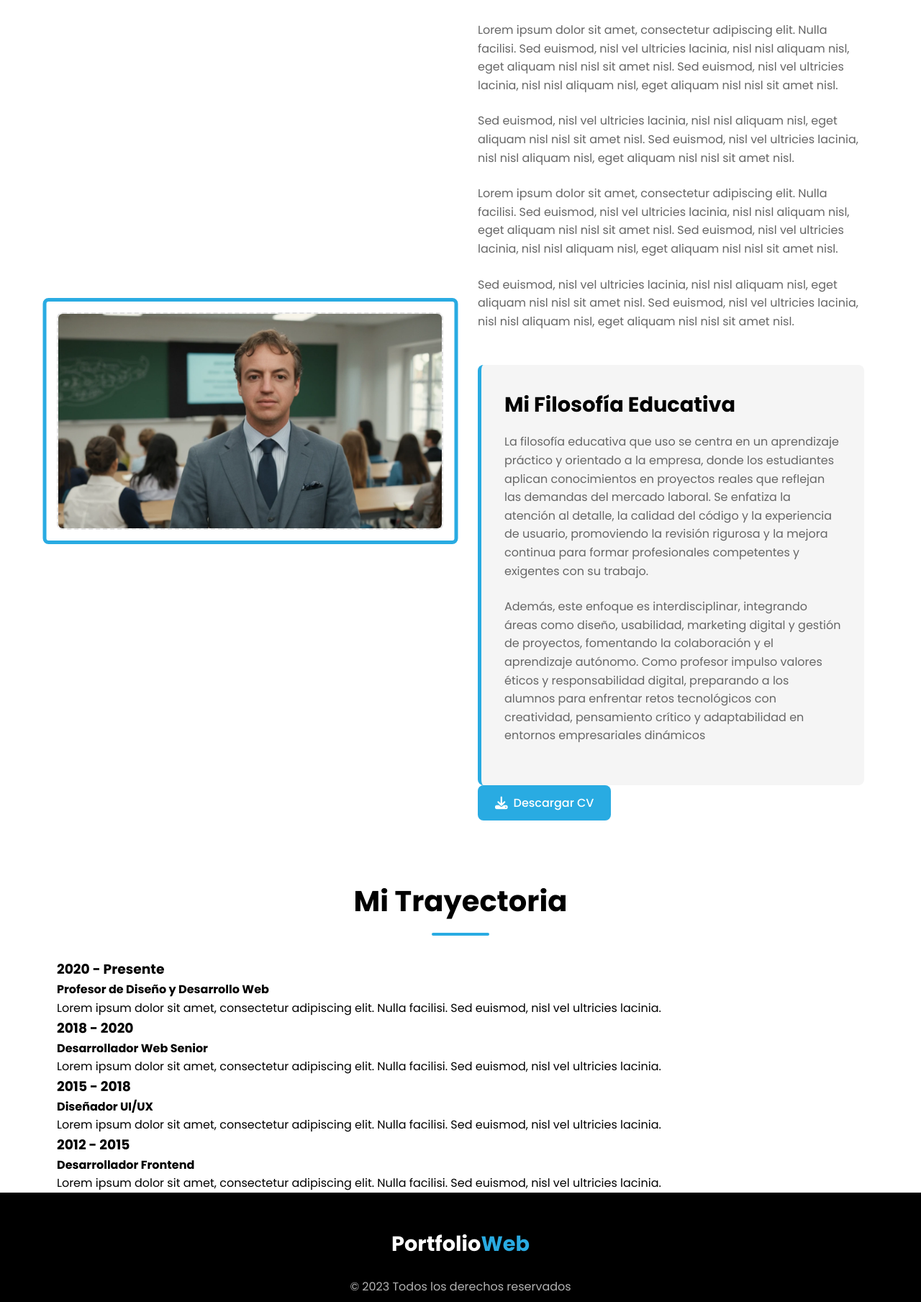
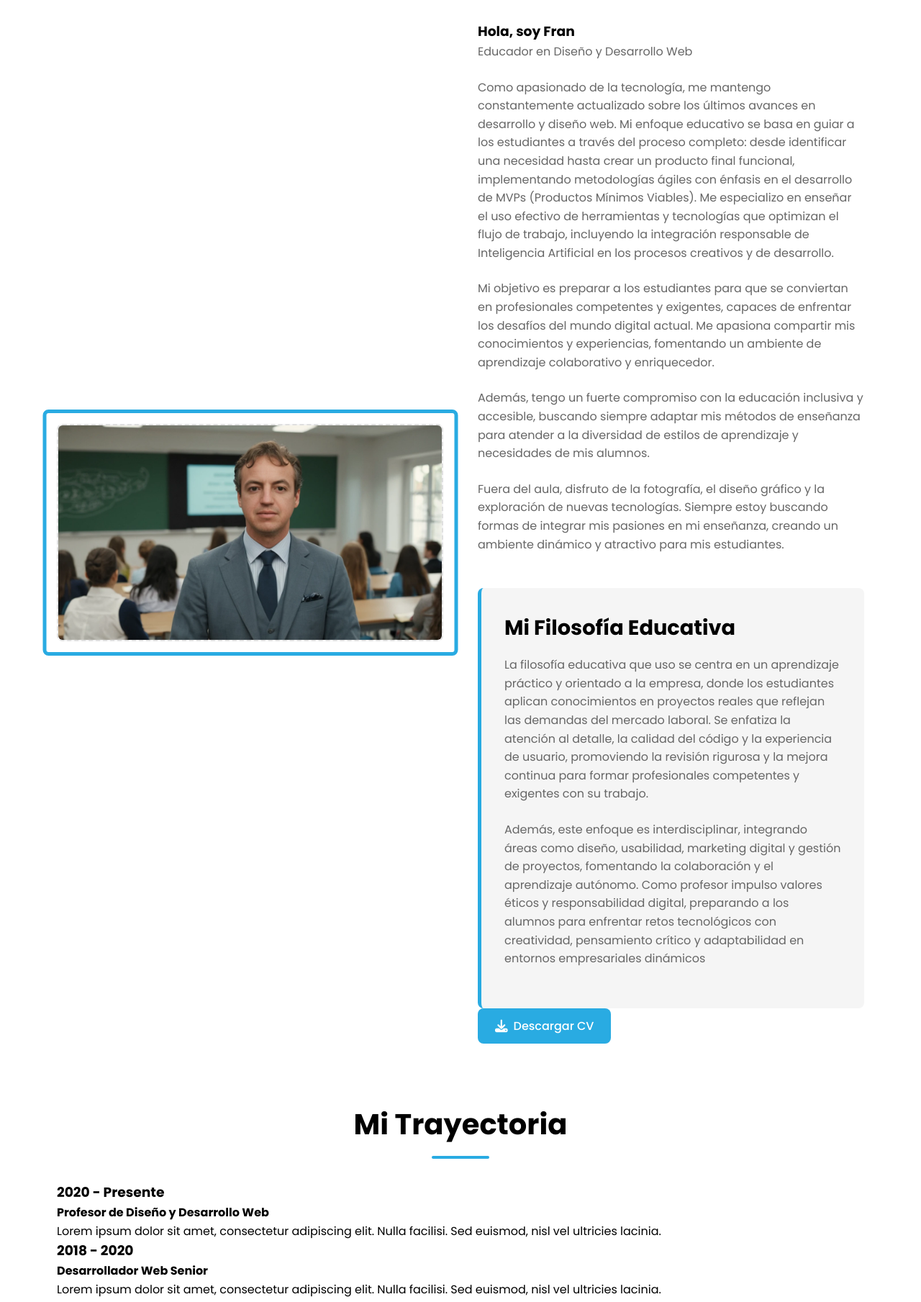
Before and after one commit to franmatias/portfolio, a plain HTML site: page sobre-mi.html in a window 1280 px wide. Shown: the part 211-2020 px from the top of the page at 72% size. Drawn offline with Linux system fonts and the light colour scheme.

Commit message:
Actualización de contenido

```diff
--- a/sobre-mi.html
+++ b/sobre-mi.html
@@ -51,14 +51,12 @@
                         </div>
                     </div>
                     <div class="about-content">
-                        <p>Lorem ipsum dolor sit amet, consectetur adipiscing elit. Nulla facilisi. Sed euismod, nisl vel ultricies lacinia, nisl nisl aliquam nisl, eget aliquam nisl nisl sit amet nisl. Sed euismod, nisl vel ultricies lacinia, nisl nisl aliquam nisl, eget aliquam nisl nisl sit amet nisl.</p>
-
-                        <p>Sed euismod, nisl vel ultricies lacinia, nisl nisl aliquam nisl, eget aliquam nisl nisl sit amet nisl. Sed euismod, nisl vel ultricies lacinia, nisl nisl aliquam nisl, eget aliquam nisl nisl sit amet nisl.</p>
-
-                        <p>Lorem ipsum dolor sit amet, consectetur adipiscing elit. Nulla facilisi. Sed euismod, nisl vel ultricies lacinia, nisl nisl aliquam nisl, eget aliquam nisl nisl sit amet nisl. Sed euismod, nisl vel ultricies lacinia, nisl nisl aliquam nisl, eget aliquam nisl nisl sit amet nisl.</p>
-
-                        <p>Sed euismod, nisl vel ultricies lacinia, nisl nisl aliquam nisl, eget aliquam nisl nisl sit amet nisl. Sed euismod, nisl vel ultricies lacinia, nisl nisl aliquam nisl, eget aliquam nisl nisl sit amet nisl.</p>
-
+                        <h3>Hola, soy Fran</h3>
+                        <p>Educador en Diseño y Desarrollo Web</p>
+                        <p>Como apasionado de la tecnología, me mantengo constantemente actualizado sobre los últimos avances en desarrollo y diseño web. Mi enfoque educativo se basa en guiar a los estudiantes a través del proceso completo: desde identificar una necesidad hasta crear un producto final funcional, implementando metodologías ágiles con énfasis en el desarrollo de MVPs (Productos Mínimos Viables). Me especializo en enseñar el uso efectivo de herramientas y tecnologías que optimizan el flujo de trabajo, incluyendo la integración responsable de Inteligencia Artificial en los procesos creativos y de desarrollo.</p>
+                        <p>Mi objetivo es preparar a los estudiantes para que se conviertan en profesionales competentes y exigentes, capaces de enfrentar los desafíos del mundo digital actual. Me apasiona compartir mis conocimientos y experiencias, fomentando un ambiente de aprendizaje colaborativo y enriquecedor.</p>
+                        <p>Además, tengo un fuerte compromiso con la educación inclusiva y accesible, buscando siempre adaptar mis métodos de enseñanza para atender a la diversidad de estilos de aprendizaje y necesidades de mis alumnos.</p>
+                        <p>Fuera del aula, disfruto de la fotografía, el diseño gráfico y la exploración de nuevas tecnologías. Siempre estoy buscando formas de integrar mis pasiones en mi enseñanza, creando un ambiente dinámico y atractivo para mis estudiantes.</p>
                         <div class="philosophy">
                             <h3>Mi Filosofía Educativa</h3>
                             <p>La filosofía educativa que uso se centra en un aprendizaje práctico y orientado a la empresa, donde los estudiantes aplican conocimientos en proyectos reales que reflejan las demandas del mercado laboral. Se enfatiza la atención al detalle, la calidad del código y la experiencia de usuario, promoviendo la revisión rigurosa y la mejora continua para formar profesionales competentes y exigentes con su trabajo.
@@ -123,7 +121,7 @@
         <div class="container">
             <div class="footer-content">
                 <div class="footer-logo">Portfolio<span>Web</span></div>
-                <p class="footer-text">© 2023 Todos los derechos reservados</p>
+                <p class="footer-text">© 2025s Todos los derechos reservados</p>
                 <div class="footer-links">
                     <a href="index.html">Inicio</a>
                     <a href="sobre-mi.html">Sobre Mí</a>
```
Also changed, not shown: herramientas.html (+1 -1 lines), index.html (+5 -3 lines), proyecto-detalle.html (+1 -1 lines), proyectos.html (+1 -1 lines).
